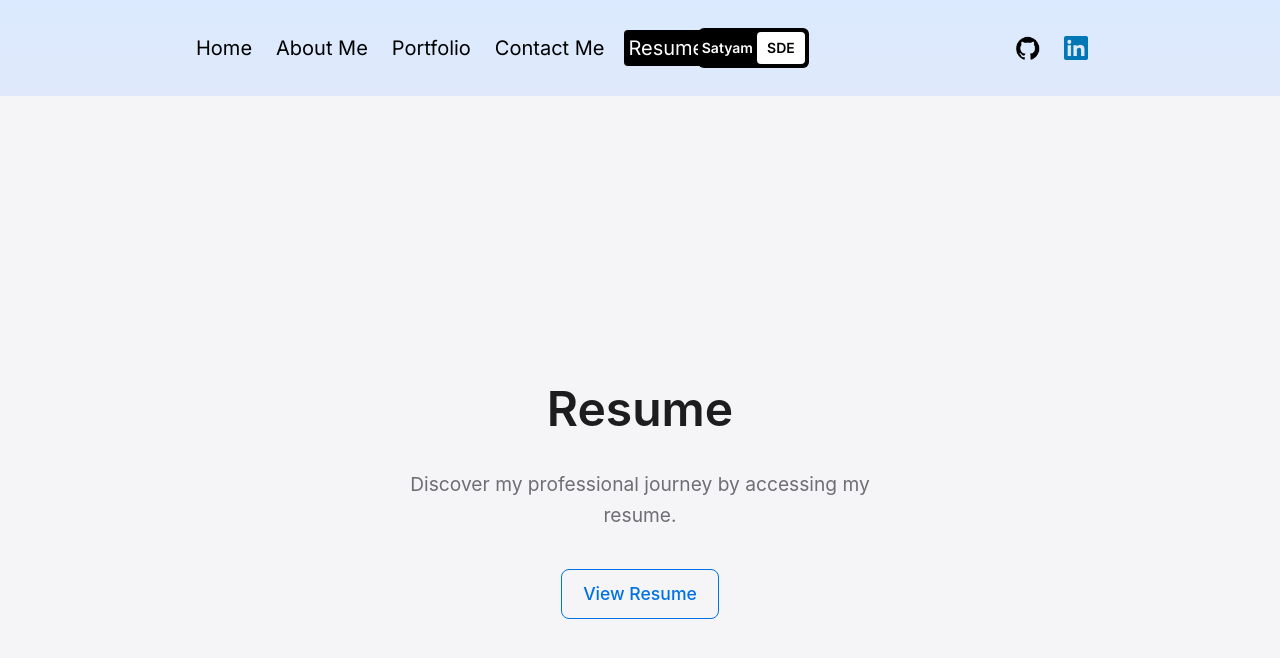
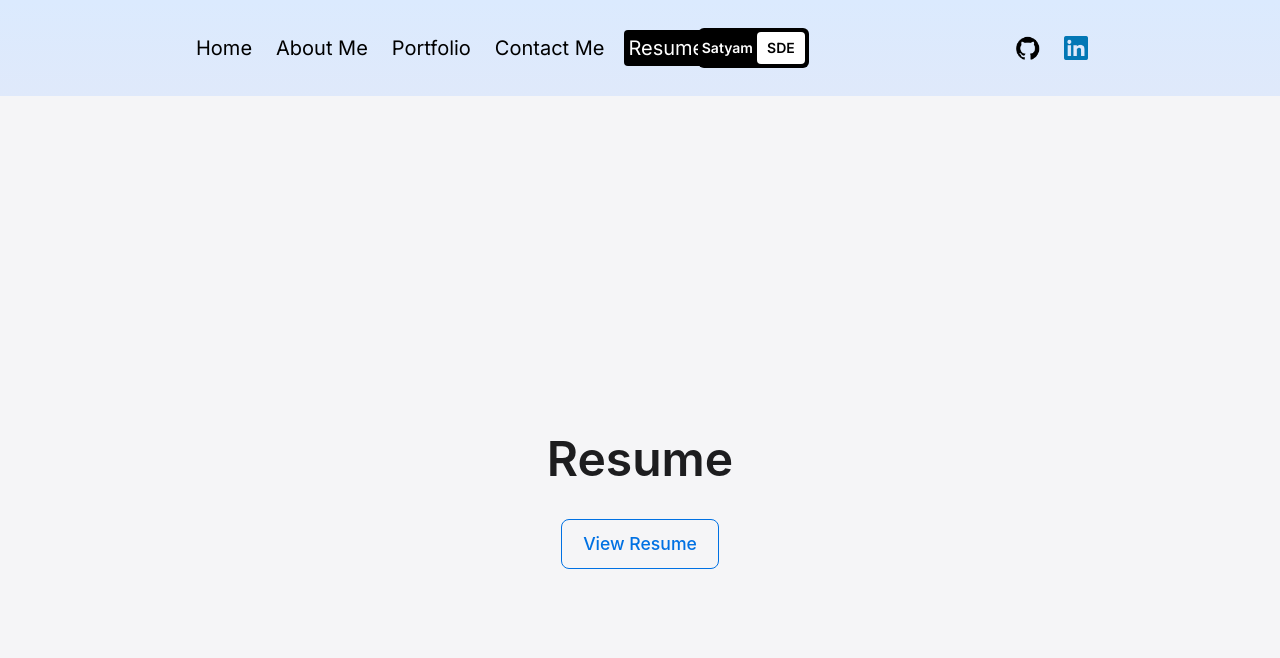
Before and after one commit to satryampriyam01/PortfolioSite, a Next.js app: page /resume in a window 1280 px wide. Shown: the top 658 px of the page. Built offline with nearby package versions, Linux system fonts and the light colour scheme.

Commit message:
Update page.jsx

```diff
--- a/src/app/resume/page.jsx
+++ b/src/app/resume/page.jsx
@@ -5,9 +5,9 @@ const ResumePage = () => {
   return (
     <div style={styles.container}>
       <h1 style={styles.header}>Resume</h1>
-      <p style={styles.description}>
-        Discover my professional journey by accessing my resume.
-      </p>
+{/*       <p style={styles.description}>
+        Discover my professional journey by accessing my resume
+      </p> */}
       <a
         href="https://drive.google.com/file/d/1fGeNT2Oxod-lFUWPsXhWTgsMXj8Hk3rh/view?usp=sharing"
         target="_blank"
```
